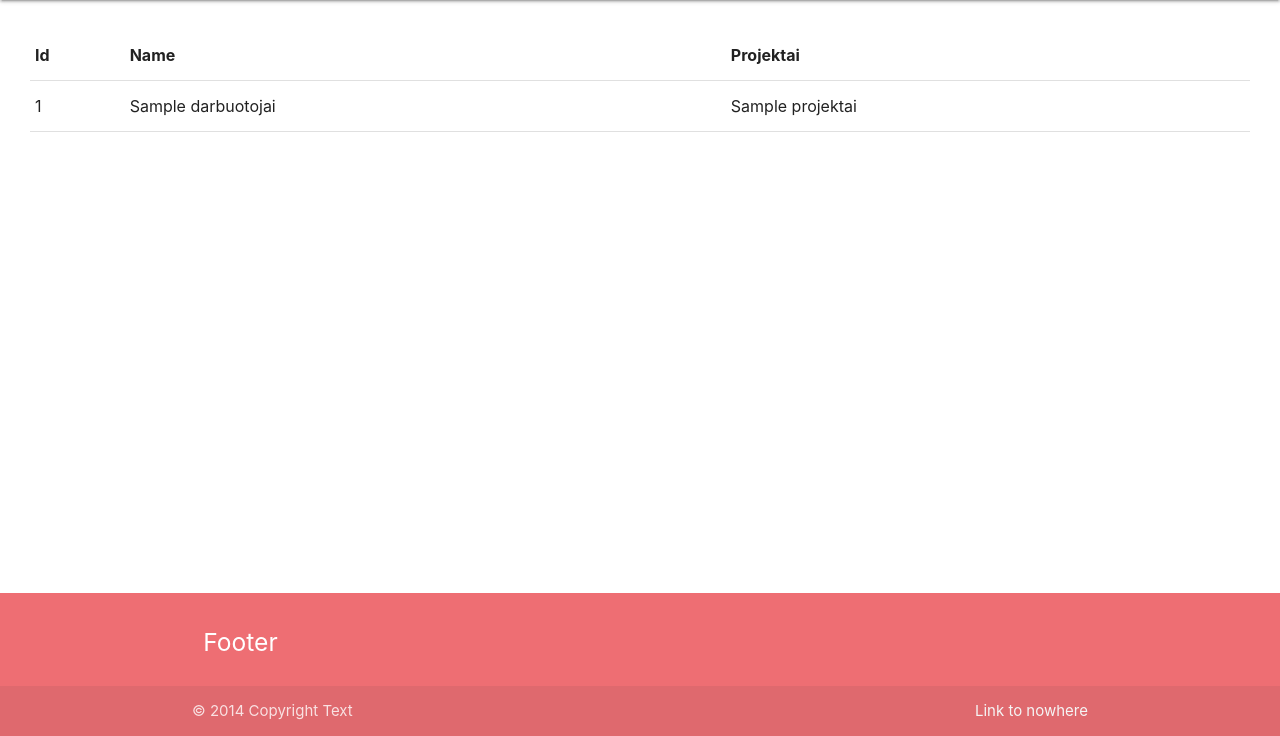
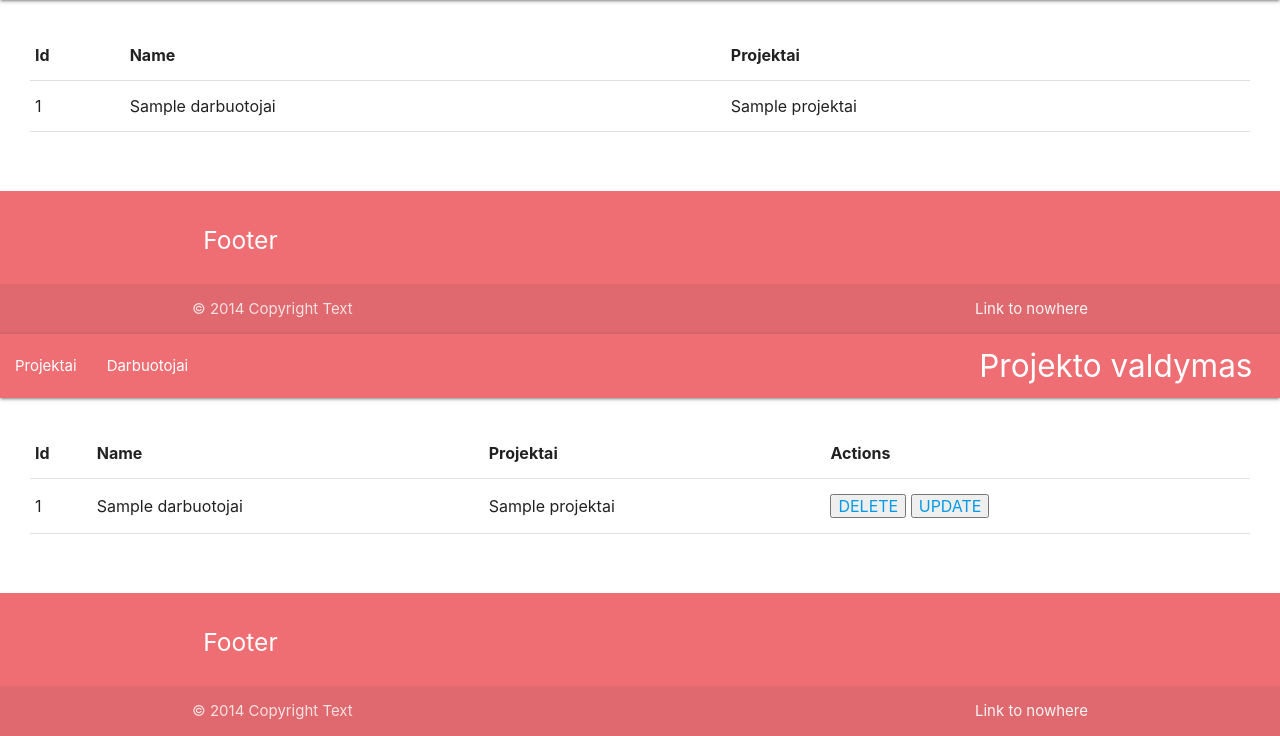
Before and after one commit to MindaugasBernatavicius/ProjectManagerPHP, a PHP site: page /index.php in a window 1280 px wide. Shown: the part 64-800 px from the top of the page. Run offline with PHP 8.4, Linux system fonts and the light colour scheme; tables that the repository leaves empty or names only in its code hold one stand-in row (values such as "Sample post").

Commit message:
Adding the delete and update functionality

```diff
--- a/index.php
+++ b/index.php
@@ -90,3 +90,135 @@
     $stmt->close();
     mysqli_close($conn);
 ?>
+<?php
+    $table = 'darbuotojai';
+    $servername = "localhost";
+    $username = "root";
+    $password = "mysql";
+    $dbname = "projmanager";
+
+    if(isset($_GET['path']) and $_GET['path'] !== $table){
+        if($_GET['path'] == 'darbuotojai' or $_GET['path'] == 'projektai')
+            $table = $_GET['path'];
+    }
+
+    $conn = mysqli_connect($servername, $username, $password, $dbname);
+    if (!$conn)
+        die("Connection failed: " . mysqli_connect_error());
+
+    if(isset($_GET['delete'])){
+        $sql_delete = "DELETE FROM " . $table . " WHERE id = " . $_GET['delete'];
+        $stmt = $conn->prepare($sql_delete);
+        $stmt->execute();
+        header("Location: /ProjectManagerPHP/?path=" . $_GET['path']);
+    }
+
+    if(isset($_POST['update'])){
+        $sql_update = "UPDATE " . $table
+                    . " SET id=" . $_POST['id']
+                    . ", name='" . $_POST['name']
+                    . "' WHERE id=" . $_GET['update'];
+        $stmt = $conn->prepare($sql_update);
+        $stmt->execute();
+        header("Location: /ProjectManagerPHP/?path=" . $_GET['path']);
+    }
+
+    $sql = "SELECT "
+                . $table. ".id, "
+                . $table.".name, GROUP_CONCAT(" . ($table === 'projektai' ? 'darbuotojai' : 'projektai' ) . ".name SEPARATOR \", \")" .
+            " FROM " . $table .
+            " LEFT JOIN " . ($table === 'projektai' ? 'darbuotojai' : 'projektai') .
+            " ON " . ($table === 'projektai' ? 'darbuotojai.proj_id = projektai.id' : 'darbuotojai.proj_id = projektai.id') .
+            " GROUP BY " . $table . ".id;";
+
+    /*
+        SELECT darbuotojai.id, darbuotojai.name, projektai.name FROM darbuotojai
+        JOIN projektai ON darbuotojai.proj_id = projektai.id;
+
+        SELECT projektai.id, projektai.name, darbuotojai.name FROM projektai
+        JOIN darbuotojai ON darbuotojai.proj_id = projektai.id;
+    */
+    $stmt = $conn->prepare($sql);
+    $stmt->execute();
+    $stmt->bind_result($id, $mainEntityName, $relatedEntityName);
+?>
+<html>
+    <head>
+        <style>
+            body {
+                display: flex;
+                min-height: 100vh;
+                flex-direction: column;
+            }
+            main {
+                flex: 1 0 auto;
+            }
+        </style>
+        <link rel="stylesheet" href="https://cdnjs.cloudflare.com/ajax/libs/materialize/1.0.0/css/materialize.min.css">
+        <script src="https://cdnjs.cloudflare.com/ajax/libs/materialize/1.0.0/js/materialize.min.js"></script>
+    </head>
+    <body>
+        <header class="mdl-layout__header mdl-layout__header--waterfall mdl-layout__header--waterfall-hide-top" id="djpsych-header">
+            <nav>
+                <div class="nav-wrapper">
+                    <a href="?path=projektai" class="brand-logo right" style="padding-right: 20px">Projekto valdymas</a>
+                    <ul id="nav-mobile" class="left">
+                        <li><a href="?path=projektai">Projektai</a></li>
+                        <li><a href="?path=darbuotojai">Darbuotojai</a></li>
+                    </ul>
+                </div>
+            </nav>
+        </header>
+        <main style="padding: 30px" class="mdl-layout__content main-layout">
+            <?php
+                echo '<table><th>Id</th><th>Name</th><th>' . ($table === 'projektai' ? 'Darbuotojai' : 'Projektai') . '</th><th>Actions</th>';
+                while ($stmt->fetch()){
+                    echo "<tr>
+                            <td>" . $id . "</td>
+                            <td>" . $mainEntityName . "</td>
+                            <td>" . $relatedEntityName . "</td>
+                            <td>
+                                <button><a href=\"?path=" . $table . "&delete=$id\">DELETE</a></button>
+                                <button><a href=\"?path=" . $table . "&update=$id\">UPDATE</a></button>
+                            </td>
+                        </tr>";
+                }
+                echo '</table>';
+
+                if(isset($_GET['update'])){
+                    $sql_update = "SELECT id, name FROM " . $table . " WHERE id = " . $_GET['update'];
+                    $stmt = $conn->prepare($sql_update);
+                    $stmt->execute();
+                    $stmt->bind_result($id, $mainEntityName);
+                    while ($stmt->fetch()){
+                        echo "<br><br>";
+                        echo "<form style=\"max-width: 150px\" action=\"\" method=\"POST\">
+                            <input type=\"text\" name=\"id\" value=\"" . $id . "\">
+                            <input type=\"text\" name=\"name\" text value=\"" . $mainEntityName . "\">
+                            <input type=\"submit\" value=\"UPDATE\" name=\"update\">
+                        </form>";
+                    }
+                }
+            ?>
+        </main>
+        <footer class="page-footer">
+            <div class="container">
+                <div class="row">
+                    <div class="col l6 s12">
+                        <h5 class="white-text">Footer</h5>
+                    </div>
+                </div>
+            </div>
+            <div class="footer-copyright">
+                <div class="container">
+                © 2014 Copyright Text
+                <a class="grey-text text-lighten-4 right" href="#!">Link to nowhere</a>
+                </div>
+            </div>
+        </footer>
+    </body>
+</html>
+<?php
+    $stmt->close();
+    mysqli_close($conn);
+?>
```
